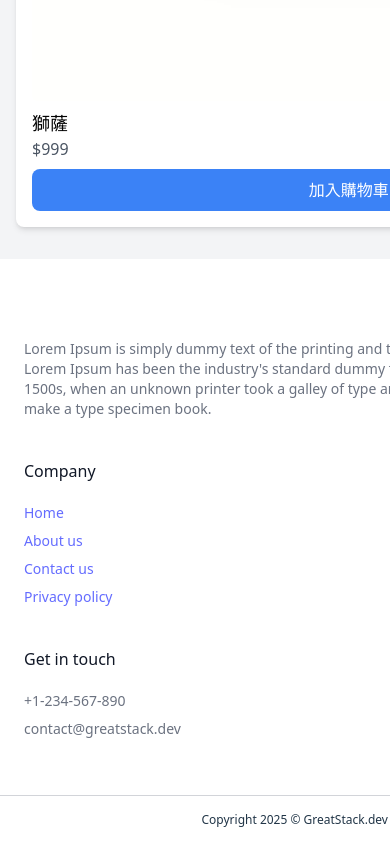
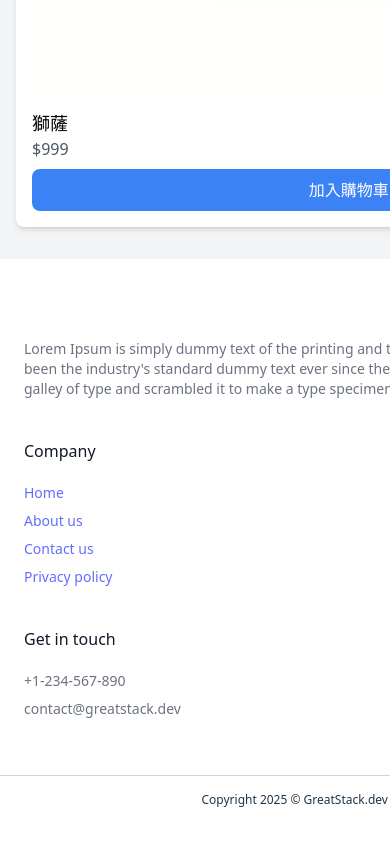
Before and after one commit to HOSHICHEN7267/web_team07, a React (Vite) app in the folder my-shopping-platform/: page / in a window 390 px wide. Shown: the part 3634-4478 px from the top of the page. Built offline with nearby package versions, Linux system fonts and the light colour scheme.

Commit message:
RWD: Footer

```diff
--- a/my-shopping-platform/src/components/Footer.jsx
+++ b/my-shopping-platform/src/components/Footer.jsx
@@ -4,7 +4,9 @@ const Footer = () => {
   return (
     <footer>
       <div className="flex flex-col md:flex-row items-start justify-center px-6 md:px-16 lg:px-32 gap-10 py-14 border-b border-gray-500/30 text-gray-500">
-        <div className="w-4/5">
+
+        {/* 第一個區塊：描述文本 */}
+        <div className="w-full md:w-4/5">
           <p className="mt-6 text-sm">
             Lorem Ipsum is simply dummy text of the printing and typesetting
             industry. Lorem Ipsum has been the industry's standard dummy text
@@ -13,7 +15,8 @@ const Footer = () => {
           </p>
         </div>
 
-        <div className="w-1/2 flex items-center justify-start md:justify-center">
+        {/* 第二個區塊：公司資訊 */}
+        <div className="w-full md:w-1/2 flex items-center justify-start md:justify-center">
           <div>
             <h2 className="font-medium text-gray-900 mb-5">Company</h2>
             <ul className="text-sm space-y-2">
@@ -33,7 +36,8 @@ const Footer = () => {
           </div>
         </div>
 
-        <div className="w-1/2 flex items-start justify-start md:justify-center">
+        {/* 第三個區塊：聯繫資訊 */}
+        <div className="w-full md:w-1/2 flex items-start justify-start md:justify-center">
           <div>
             <h2 className="font-medium text-gray-900 mb-5">Get in touch</h2>
             <div className="text-sm space-y-2">
@@ -43,6 +47,8 @@ const Footer = () => {
           </div>
         </div>
       </div>
+
+      {/* 底部版權文字 */}
       <p className="py-4 text-center text-xs md:text-sm">
         Copyright 2025 © GreatStack.dev All Right Reserved.
       </p>
```
